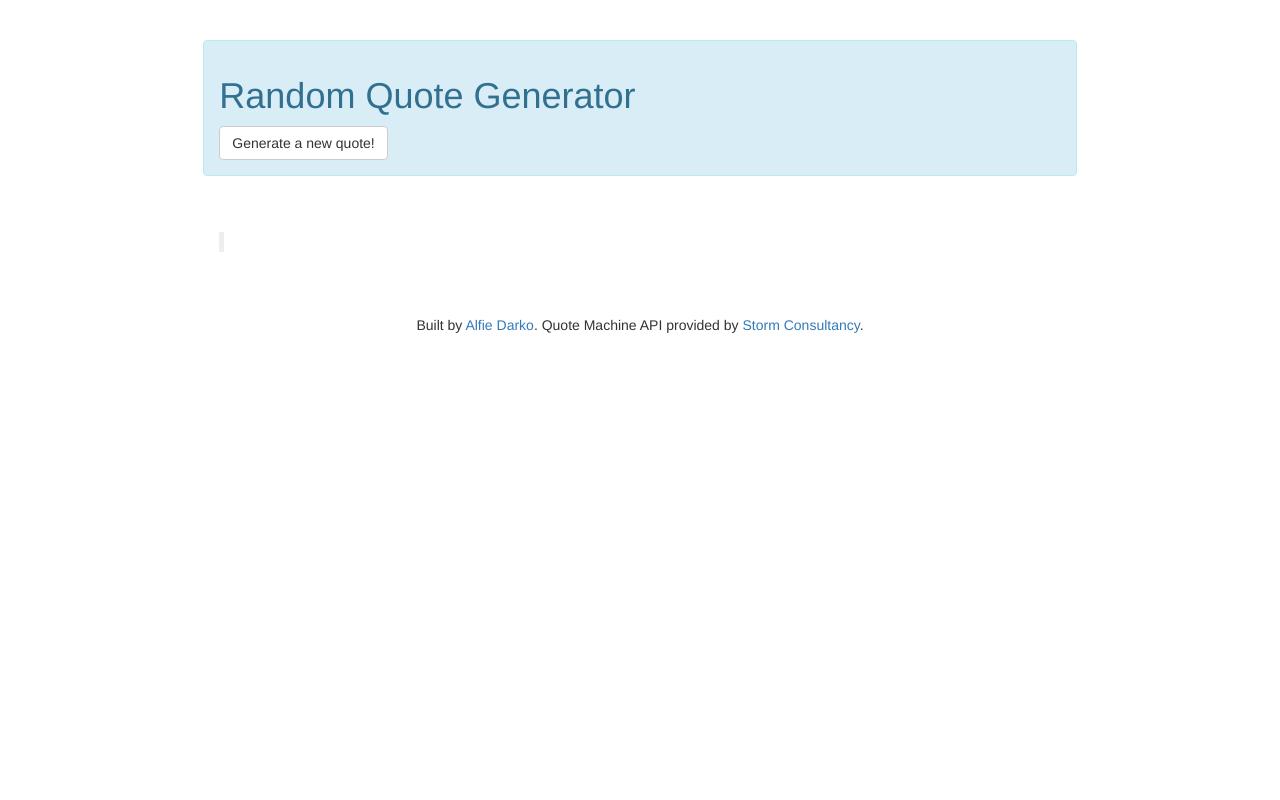
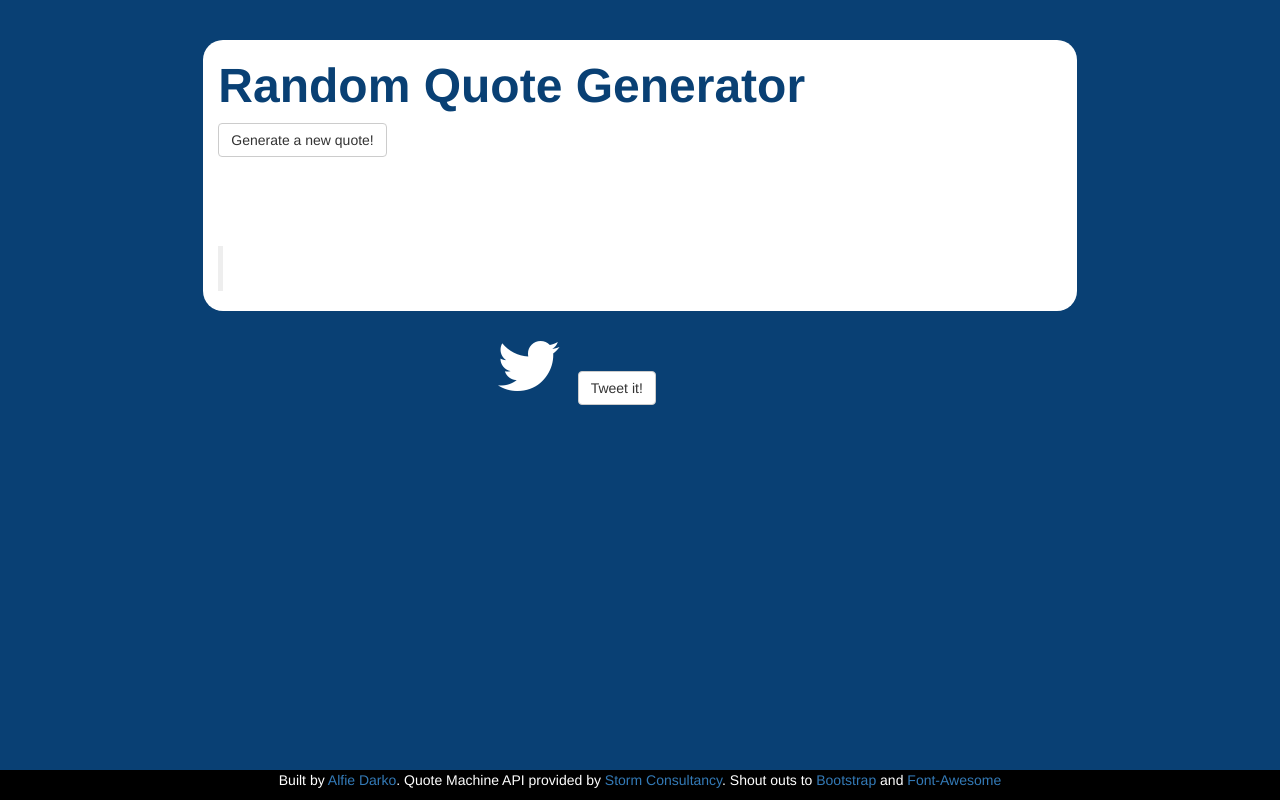
Before and after one commit to AlfieDarko/FCC-QuoteMachine, a plain HTML site: page index.html in a window 1280 px wide. Shown: the top 800 px of the page. Drawn offline with nearby package versions, Linux system fonts and the light colour scheme.

Commit message:
added fixed footer, fixed css

```diff
--- a/assets/quotescript.js
+++ b/assets/quotescript.js
@@ -40,3 +40,16 @@ function renderHTML(data)
         quoteContainer.insertAdjacentHTML("beforeend", htmlQuoteString);
 
     }
+
+    function tweetIt () {
+  var phrase = document.getElementById('divforQuote').innerText
+  +
+      document.getElementById('divforAuthor').innerText
+  ;
+  var tweetUrl = 'https://twitter.com/share?text=' +
+       encodeURIComponent(phrase) +
+    '.' ;
+
+
+  window.open(tweetUrl);
+}
--- a/assets/stylesheet.css
+++ b/assets/stylesheet.css
@@ -1,7 +1,58 @@
-.class {
+
+body {
+    background-color: #094074 !important;
+}
+.fontfortitle {
     font-size: 48px;
+    color: #094074;
+    font-weight: bolder;
 }
 
 .backgroundcolours {
     background-color: crimson;
 }
+
+.centerthediv {
+    background-color: #F9F281 !important;
+    border-color: black;
+    border-style: solid;
+    border-radius: 20px;
+    border-width:inherit
+}
+
+.whitepanel{
+    background: white;
+    border-radius: 20px;
+}
+
+.authorclass{
+    color: #094074;
+}
+
+.quoteclass{
+    color: #094074;
+}
+
+.footerclass{
+  background-color: black;
+    position:absolute;
+   left:0px;
+   bottom:0px;
+   height:30px;
+   width:100%;
+color: white;
+    text-align: center;
+}
+
+a:hover {
+    color: grey;
+
+}
+
+.makeitwhite{
+    color: white;
+}
+
+.centerstuffclass{
+        text-align: center;
+}
--- a/index.html
+++ b/index.html
@@ -4,6 +4,7 @@
 <head>
     <meta charset="utf-8">
     <meta name="viewport" content="width=device-width, initial-scale=1.0">
+
     <title></title>
 </head>
 
@@ -11,60 +12,66 @@
     <header>
         <div class="row">
             <div class="col-md-12">
-        <br><br>
+                <br>
+                <br>
             </div>
         </div>
     </header>
     <header>
         <div class="row">
             <div class="col-sm-2"> </div>
-    <div class="col-sm-8 alert alert-info">
-        <h1> Random Quote Generator</h1>
-        <button id="btn" class="btn btn-default"> Generate a new quote!</button>
+            <div class="col-sm-8 whitepanel">
+                <h1 class="fontfortitle"> Random Quote Generator</h1>
+                <button id="btn" class="btn btn-default  centerstuffclass"> Generate a new quote!</button><br><br>
+
+                            <h1>
+            <div id="divforAuthor" class="authorclass" > <br>
             </div>
+           </h1>
 
+            <blockquote>
+                <div id="divforQuote" class="quoteclass">
+
+                 <br>
+                    </div>
+            </blockquote>
+
+
+
+            </div>
             <div class="col-sm-2"> </div>
         </div>
     </header>
 
 <div class="row">
-       <div class="col-sm-2"> </div>
+    <div class="col-sm-3"></div>
+    <div class="col-sm-6"><br>
+      <i class="fa fa-twitter fa-5x fa-fw makeitwhite centerstuffclass" aria-hidden="true"></i>
 
-        <div class="col-sm-8 ">
-           <h1>
-            <div id="divforAuthor" class="alert-info">
+       <button onclick="tweetIt()" class="btn btn-default">Tweet it!</button>
+    <div class="col-sm-3"></div>
     </div>
-           </h1>
-
-        </div>
-
-        <div class="col-sm-2"> </div>
-
-    </div>
-    <div class="row">
-        <div class="col-sm-2"> </div>
-        <div class="col-sm-8 alert info">
-           <blockquote>
-            <div id="divforQuote" class="alert-info"> </div>
-            </blockquote>
-        </div>
-
-        <div class="col-sm-2"> </div>
 </div>
 
     <footer>
         <div class="row">
+                   <div class="row"><br>
+            </div><br>
             <div class="col-sm-2"></div>
-        <div class="col-sm-8 btn"> Built by  <a href="http://github.com/mrdotdarko"> Alfie Darko</a>. Quote Machine API provided by
-        <a href="http//www.stormconsultancy.co.uk"> Storm Consultancy</a>.
+
             </div>
         </div>
+        <div class="footerclass"> Built by <a href="http://github.com/mrdotdarko"> Alfie Darko</a>. Quote Machine API provided by
+            <a href="http//www.stormconsultancy.co.uk"> Storm Consultancy</a>. Shout outs to <a href="http://getbootstrap.com/">Bootstrap </a> and
+            <a href="http://fontawesome.io/"> Font-Awesome </a>
     </footer>
-
 </body>
 
 </html>
-<link rel="stylesheet2" href="assets/styles.css">
+<link rel="stylesheet" href="https://maxcdn.bootstrapcdn.com/font-awesome/4.7.0/css/font-awesome.min.css">
+
+<link rel="stylesheet" href="assets/stylesheet.css">
 <link rel="stylesheet" href="https://maxcdn.bootstrapcdn.com/bootstrap/3.3.7/css/bootstrap.min.css">
+
 <script src="assets/quotescript.js"></script>
 <script src="https://maxcdn.bootstrapcdn.com/bootstrap/3.3.7/js/bootstrap.min.js"></script>
```
Lines whose indentation alone changed are shown as unchanged.
